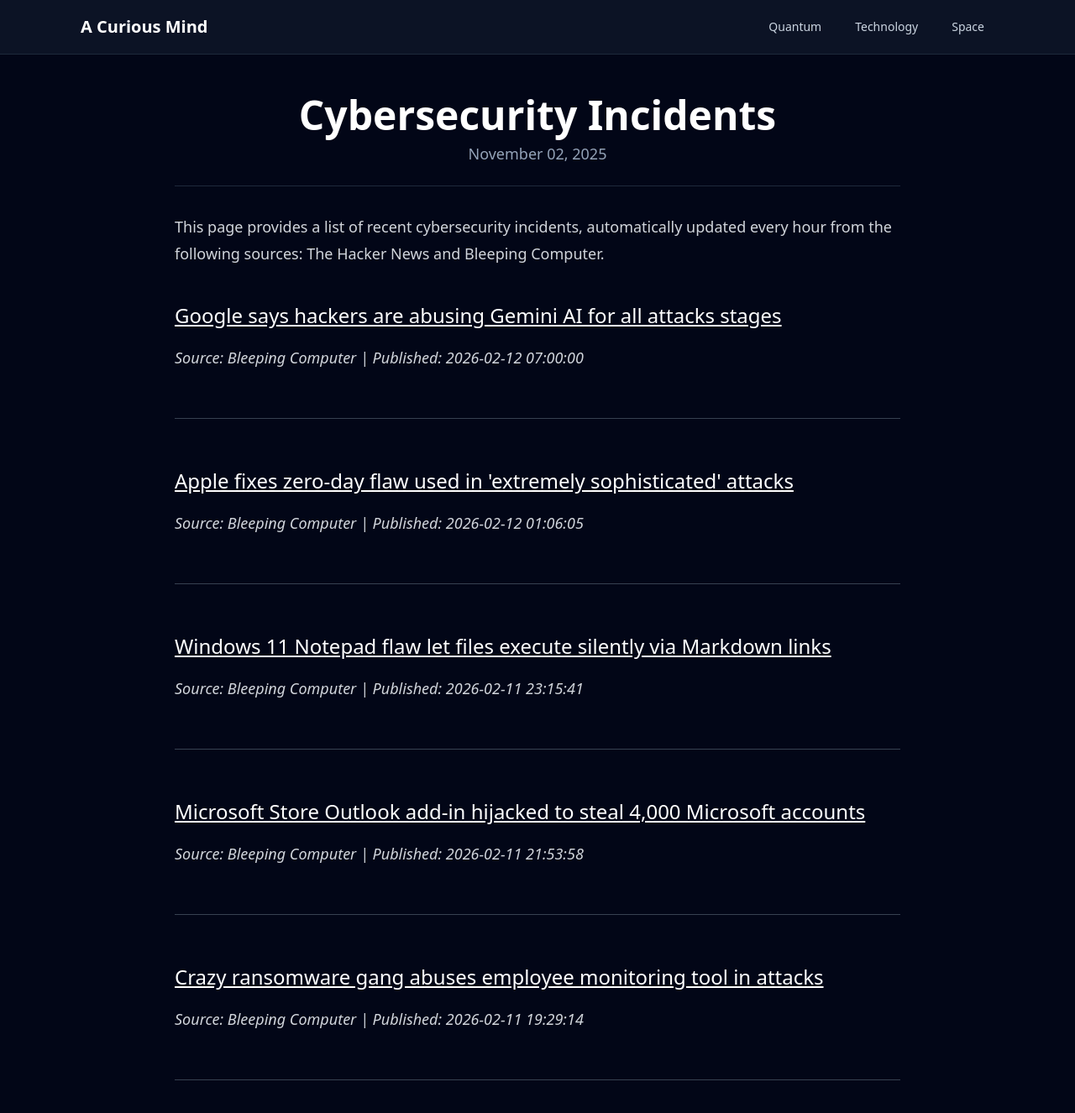
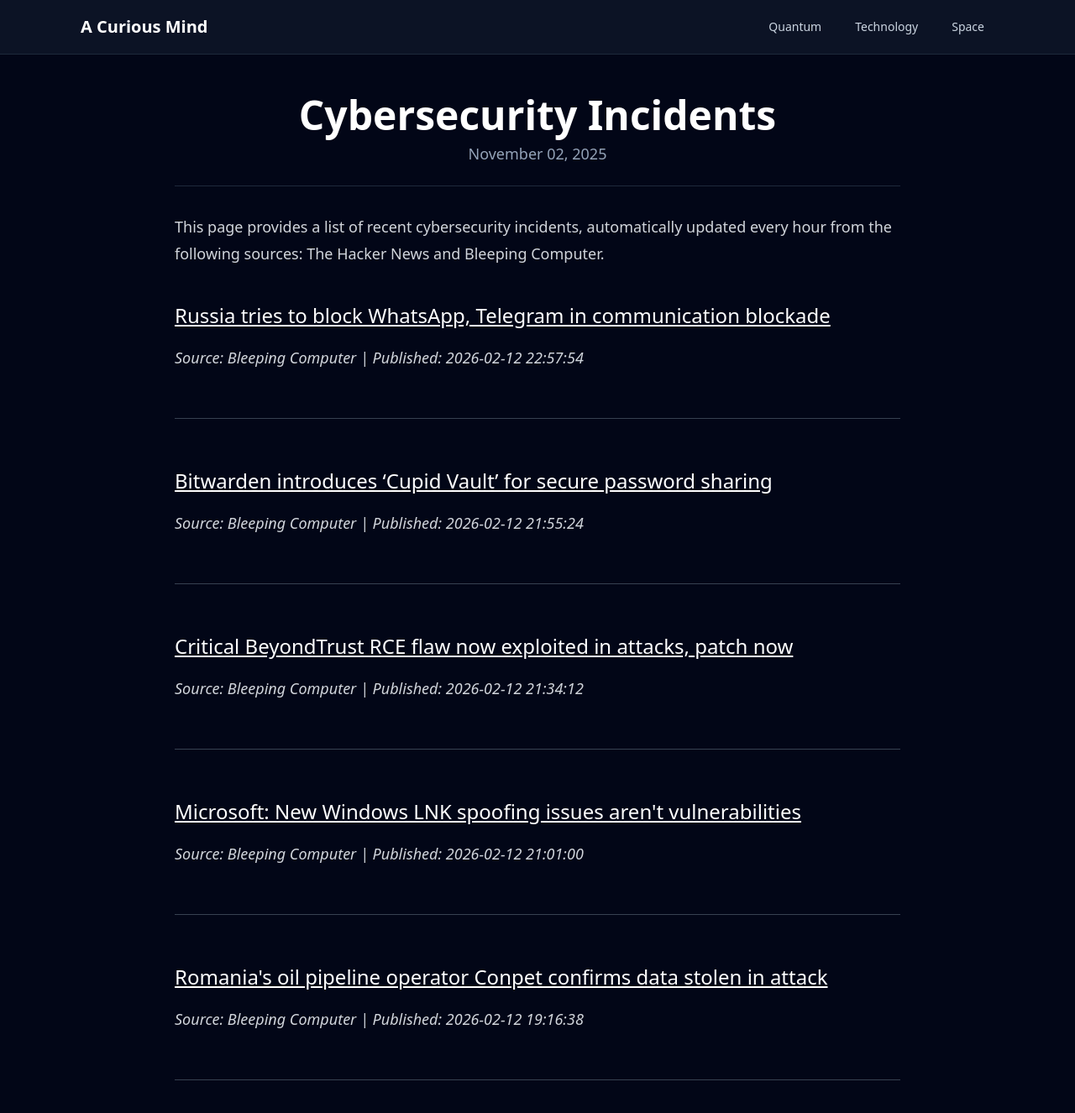
Before and after one commit to onehl7/onehl7.github.io, a Jekyll site: the page built from _posts/2025-11-02-cybersecurity-incidents.md, in a window 1280 px wide and 1400 px high. Shown: the top 1326 px of the window at 84% size. Built offline with Jekyll 4.4.1, drawn with Linux system fonts in a browser that asks for light colours; nearby versions of some CDN libraries.

Commit message:
Update news data

```diff
--- a/_data/news.json
+++ b/_data/news.json
@@ -1,32 +1,32 @@
 [
   {
     "source": "Bleeping Computer",
-    "title": "Google says hackers are abusing Gemini AI for all attacks stages",
-    "link": "https://www.bleepingcomputer.com/news/security/google-says-hackers-are-abusing-gemini-ai-for-all-attacks-stages/",
-    "published": "2026-02-12 07:00:00"
+    "title": "Russia tries to block WhatsApp, Telegram in communication blockade",
+    "link": "https://www.bleepingcomputer.com/news/security/russia-tries-to-block-whatsapp-telegram-in-communication-blockade/",
+    "published": "2026-02-12 22:57:54"
   },
   {
     "source": "Bleeping Computer",
-    "title": "Apple fixes zero-day flaw used in 'extremely sophisticated' attacks",
-    "link": "https://www.bleepingcomputer.com/news/security/apple-fixes-zero-day-flaw-used-in-extremely-sophisticated-attacks/",
-    "published": "2026-02-12 01:06:05"
+    "title": "Bitwarden introduces \u2018Cupid Vault\u2019 for secure password sharing",
+    "link": "https://www.bleepingcomputer.com/news/security/bitwarden-introduces-cupid-vault-for-secure-password-sharing/",
+    "published": "2026-02-12 21:55:24"
   },
   {
     "source": "Bleeping Computer",
-    "title": "Windows 11 Notepad flaw let files execute silently via Markdown links",
-    "link": "https://www.bleepingcomputer.com/news/microsoft/windows-11-notepad-flaw-let-files-execute-silently-via-markdown-links/",
-    "published": "2026-02-11 23:15:41"
+    "title": "Critical BeyondTrust RCE flaw now exploited in attacks, patch now",
+    "link": "https://www.bleepingcomputer.com/news/security/critical-beyondtrust-rce-flaw-now-exploited-in-attacks-patch-now/",
+    "published": "2026-02-12 21:34:12"
   },
   {
     "source": "Bleeping Computer",
-    "title": "Microsoft Store Outlook add-in hijacked to steal 4,000 Microsoft accounts",
-    "link": "https://www.bleepingcomputer.com/news/security/microsoft-store-outlook-add-in-hijacked-to-steal-4-000-microsoft-accounts/",
-    "published": "2026-02-11 21:53:58"
+    "title": "Microsoft: New Windows LNK spoofing issues aren't vulnerabilities",
+    "link": "https://www.bleepingcomputer.com/news/microsoft/microsoft-new-windows-lnk-spoofing-issues-arent-vulnerabilities/",
+    "published": "2026-02-12 21:01:00"
   },
   {
     "source": "Bleeping Computer",
-    "title": "Crazy ransomware gang abuses employee monitoring tool in attacks",
-    "link": "https://www.bleepingcomputer.com/news/security/crazy-ransomware-gang-abuses-employee-monitoring-tool-in-attacks/",
-    "published": "2026-02-11 19:29:14"
+    "title": "Romania's oil pipeline operator Conpet confirms data stolen in attack",
+    "link": "https://www.bleepingcomputer.com/news/security/romanias-oil-pipeline-operator-conpet-confirms-data-stolen-in-attack/",
+    "published": "2026-02-12 19:16:38"
   }
 ]
```
